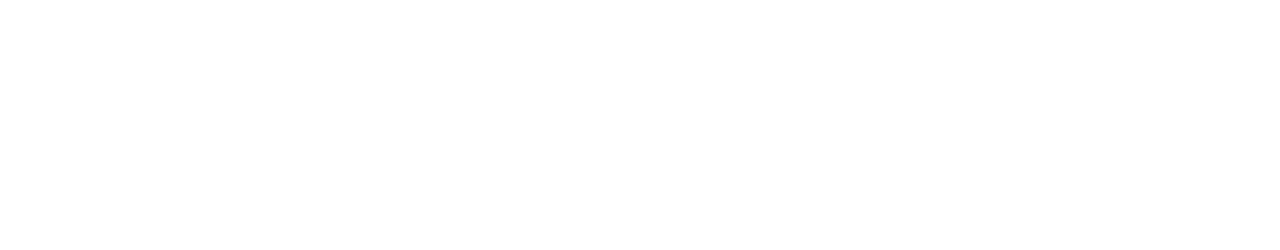
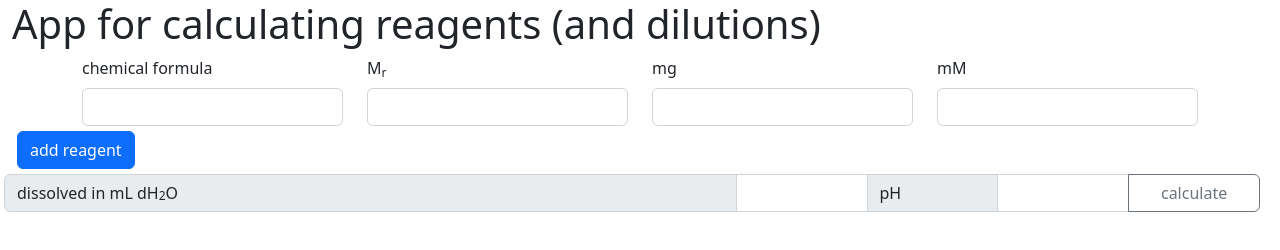
Before and after one commit to MKolaksazov/Telerik-Academy, a plain HTML site: page JavaScript/reagent_calc/index.html in a window 1280 px wide. Drawn offline with nearby package versions, Linux system fonts and the light colour scheme.

Commit message:
Add files via upload

```diff
--- a/JavaScript/reagent_calc/index.html
+++ b/JavaScript/reagent_calc/index.html
@@ -1 +1,57 @@
 <!doctype html>
+<html lang="en">
+  <head>
+    <meta charset="utf-8">
+    <meta name="viewport" content="width=device-width, initial-scale=1">
+    <title>Bootstrap demo</title>
+    <link href="https://cdn.jsdelivr.net/npm/bootstrap@5.2.3/dist/css/bootstrap.min.css" rel="stylesheet" integrity="sha384-rbsA2VBKQhggwzxH7pPCaAqO46MgnOM80zW1RWuH61DGLwZJEdK2Kadq2F9CUG65" crossorigin="anonymous">
+  </head>
+  <body>
+
+    <div class="container-fluid">
+
+
+    <h1> App for calculating reagents (and dilutions) </h1>
+
+
+    <div class="form">
+<div class="container" id="cont">
+    <div class="row">
+      <div class="col">
+        <label for="exampleInputEmail1" class="form-label">chemical formula</label>
+        <input type="text" class="form-control" placeholder="" aria-label="First name">
+      </div>
+      <div class="col">
+        <label for="exampleInputEmail1" class="form-label">M<sub>r</sub></label>
+        <input type="number" class="form-control" placeholder="" aria-label="First name">
+      </div>
+      <div class="col">
+        <label for="exampleInputEmail1" class="form-label">mg</label>
+        <input type="number" class="form-control" placeholder="" aria-label="First name">
+      </div>
+      <div class="col">
+        <label for="exampleInputEmail1" class="form-label">mM</label>
+        <input type="number" class="form-control" placeholder="" aria-label="Last name">
+      </div>
+
+    </div>
+  </div>
+  <button type="submit" class="btn btn-primary" style="margin: 5px;" onclick="addReagent();">add reagent</button>
+
+      <div class="input-group mb-3 row g-3">
+        <label for="exampleInputEmail1" class="input-group-text col-sm-7">dissolved in mL dH<sub>2</sub>O</label>
+        <input type="number" class="form-control col-sm" placeholder="" aria-label="Last name">
+
+        <label for="exampleInputEmail1" class="input-group-text col-sm">pH</label>
+        <input type="number" class="form-control col-sm" placeholder="" aria-label="Last name">
+
+        <button type="submit" class="btn btn-outline-secondary col-sm">calculate</button>
+      </div>
+</div>
+
+<!-- Content here -->
+</div>
+    <script src="main.js"></script>
+    <script src="https://cdn.jsdelivr.net/npm/bootstrap@5.2.3/dist/js/bootstrap.bundle.min.js" integrity="sha384-kenU1KFdBIe4zVF0s0G1M5b4hcpxyD9F7jL+jjXkk+Q2h455rYXK/7HAuoJl+0I4" crossorigin="anonymous"></script>
+  </body>
+</html>
--- /dev/null
+++ b/JavaScript/reagent_calc/main.js
@@ -0,0 +1,38 @@
+
+
+var i = 0;
+
+function addReagent() {
+  var cont = document.getElementById("cont");
+  var newRow = document.createElement('div');
+
+  cont.appendChild(newRow);
+  newRow.classList.add('input-group', 'mb-3', 'row', 'g-3');
+
+  var idName = 'para_' + i;
+
+  newRow.setAttribute('id', idName);
+
+  newRow.innerHTML =`      <div class="col">
+        <label for="exampleInputEmail1" class="form-label">chemical formula</label>
+        <input id="`+idName+`1" type="text" class="form-control" placeholder="" aria-label="First name">
+        </div>
+        <div class="col">
+          <label for="exampleInputEmail1" class="form-label">M<sub>r</sub></label>
+          <input id="`+idName+`2" type="number" class="form-control" placeholder="" aria-label="First name">
+        </div>
+        <div class="col">
+          <label for="exampleInputEmail1" class="form-label">mg</label>
+          <input id="`+idName+`3" type="number" class="form-control" placeholder="" aria-label="First name">
+        </div>
+        <div class="col-auto">
+          <label for="exampleInputEmail1" class="form-label">mM</label>
+          <input id="`+idName+`4" type="number" class="form-control" placeholder="" aria-label="Last name">
+        </div>
+        <div class="col-sm-1">
+          <p></p></br>
+          <button class="btn btn-danger btn-sm delete" >remove</button>
+        </div>`;
+
+  i += 1;
+}
```
